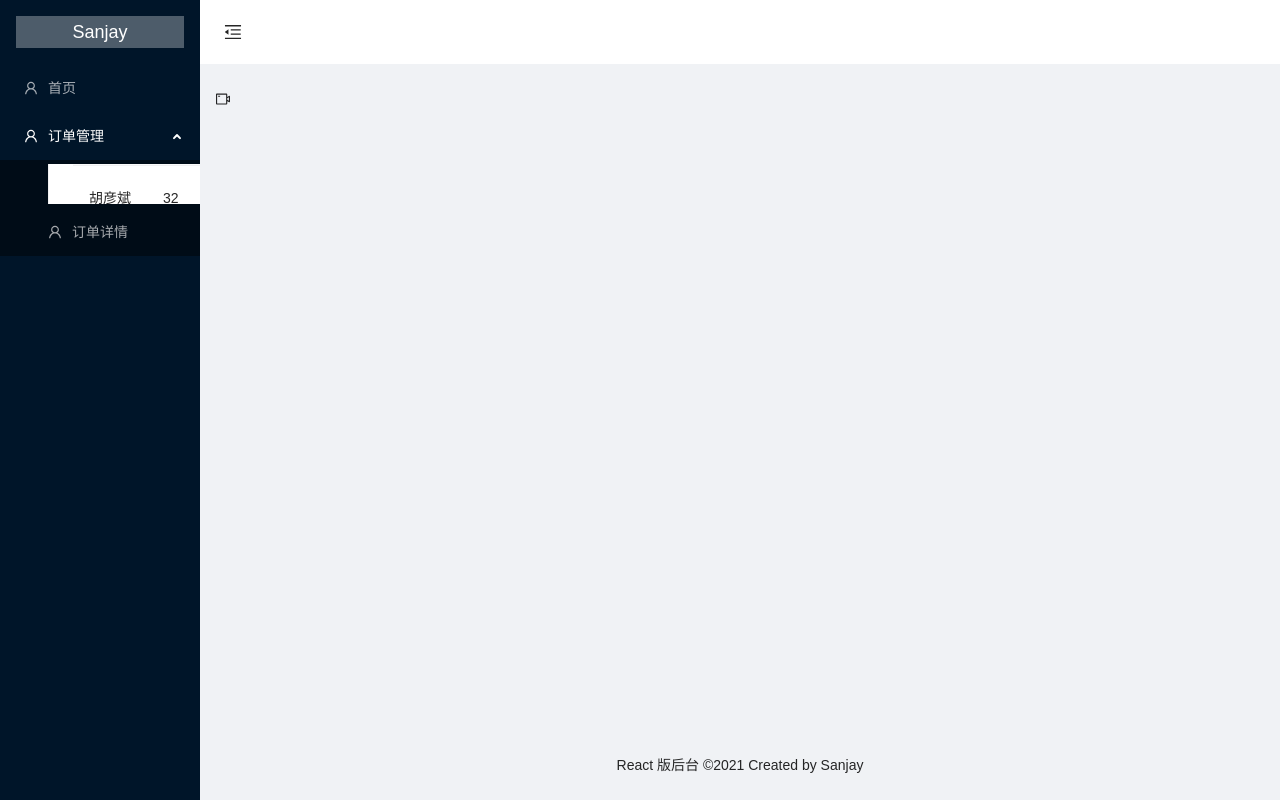
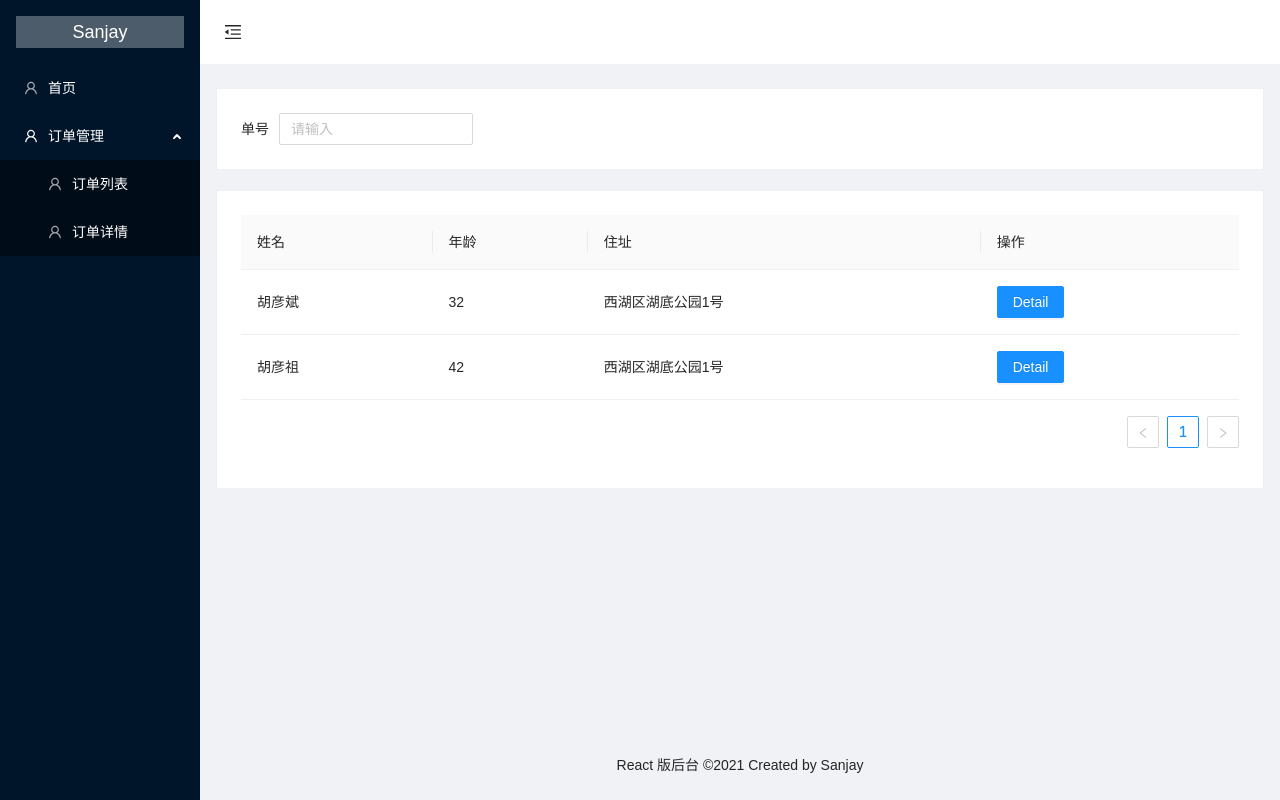
Before and after one commit to sanjayheaven/manage-react, a React app in the folder my-app/: page / in a window 1280 px wide. Both pictures are taken after a click on the element "订单管理". Built offline with nearby package versions, Linux system fonts and the light colour scheme.

Commit message:
封装列表

```diff
--- a/my-app/src/components/listInfo/index.js
+++ b/my-app/src/components/layout/listInfo/index.js
@@ -1,6 +1,6 @@
 import React from "react"
 import { Card, Table, Button, Row, Col } from "antd"
-import SelectName from "../select/selectName"
+import SelectName from "../../select/selectName"
 
 export default ({ Top, tableProps }) => {
   return (
--- a/my-app/src/layouts/index.js
+++ b/my-app/src/layouts/index.js
@@ -1,12 +1,16 @@
 import React, { useState } from "react"
 import "./index.css"
-import { Layout, Menu, Card } from "antd"
-
+import { Layout, Menu } from "antd"
+import { MenuUnfoldOutlined, MenuFoldOutlined } from "@ant-design/icons"
+import routes from "../routes"
+import NoMatch from "../pages/404"
 import {
-  MenuUnfoldOutlined,
-  MenuFoldOutlined,
-  UserOutlined,
-} from "@ant-design/icons"
+  BrowserRouter as Router,
+  Switch,
+  Route,
+  Link,
+  useRouteMatch,
+} from "react-router-dom"
 
 const Footer = () => {
   return (
@@ -29,16 +33,11 @@ const Header = ({ collapsed, setCollapsed }) => {
     </Layout.Header>
   )
 }
-import routes from "../routes"
 
 const createRoutesList = (routes) => {
-  return routes.map(
-    (item) =>
-      (item.children && (
-        <Route key={item.path} path={item.path} children={item.component}>
-          {createRoutesList(item.children)}
-        </Route>
-      )) || (
+  return routes
+    .reduce((acc, item) => {
+      acc.push(
         <Route
           key={item.path}
           path={item.path}
@@ -46,9 +45,16 @@ const createRoutesList = (routes) => {
           children={item.component}
         ></Route>
       )
-  )
+      if (item.children) {
+        let children = createRoutesList(item.children)
+        acc = [...acc, ...children]
+        return acc
+      }
+      return acc
+    }, [])
+    .concat(<Route key="*" path="*" children={<NoMatch />}></Route>)
 }
-
+console.log(createRoutesList(routes), 11111)
 const createRoutesMenu = (routes) => {
   return routes.map(
     (item) =>
@@ -58,26 +64,37 @@ const createRoutesMenu = (routes) => {
         </Menu.SubMenu>
       )) || (
         <Menu.Item key={item.path} icon={item.icon}>
-          <Link to={item.path}>{item.name}</Link>
+          <MenuLink {...item}></MenuLink>
         </Menu.Item>
       )
   )
 }
-
+const MenuLink = (props) => {
+  let match = useRouteMatch({
+    path: props.path,
+    exact: props.exact,
+  })
+  console.log("看看匹配的路由  1212121212", match)
+  return (
+    <Link style={{ color: "white" }} to={props.path}>
+      {props.name}
+    </Link>
+  )
+}
 const Sider = ({ collapsed = false }) => {
+  let urlMatch = useRouteMatch()
+  // 要高量菜单项
+  console.log("看看匹配的路由", urlMatch)
   return (
     <Layout.Sider trigger={null} collapsible collapsed={collapsed}>
       <div className="logo">Sanjay</div>
+      {/* <SideMenu></SideMenu> */}
       <Menu theme="dark" mode="inline">
         {createRoutesMenu(routes)}
       </Menu>
     </Layout.Sider>
   )
 }
-
-import { BrowserRouter as Router, Switch, Route, Link } from "react-router-dom"
-
-console.log(createRoutesList(routes), 111111)
 
 export default (props) => {
   const [collapsed, setCollapsed] = useState(false)
--- /dev/null
+++ b/my-app/src/pages/404.js
@@ -0,0 +1,12 @@
+import React from "react"
+import { Result, Button } from "antd"
+export default () => {
+  return (
+    <Result
+      status="404"
+      title="404"
+      subTitle="Sorry, the page you visited does not exist."
+      extra={<Button type="primary">Back Home</Button>}
+    />
+  )
+}
--- a/my-app/src/pages/order/index.js
+++ b/my-app/src/pages/order/index.js
@@ -1,5 +1,5 @@
 import orderInfo from "./orderInfo"
-import orderDetal from "./orderDetal"
+import orderDetail from "./orderDetail"
 export const OrderInfo = orderInfo
-export const OrderDetal = orderDetal
+export const OrderDetail = orderDetail
 export default []
--- a/my-app/src/pages/order/orderDetail.js
+++ b/my-app/src/pages/order/orderDetail.js
@@ -1,4 +1,5 @@
 import React from "react"
+import { useParams } from "react-router-dom"
 export default () => {
   let { id } = useParams()
   return <div>Now showing post {id}</div>
--- a/my-app/src/pages/order/orderInfo.js
+++ b/my-app/src/pages/order/orderInfo.js
@@ -1,6 +1,8 @@
 import React from "react"
 import { Card, Table, Button, Row, Col } from "antd"
 import SelectName from "../../components/select/selectName"
+import { Switch, Route, Link, useRouteMatch } from "react-router-dom"
+import { OrderDetail } from "./index"
 const dataSource = [
   { key: "1", name: "胡彦斌", age: 32, address: "西湖区湖底公园1号" },
   { key: "2", name: "胡彦祖", age: 42, address: "西湖区湖底公园1号" },
@@ -14,10 +16,26 @@ const columns = [
     title: "操作",
     dataIndex: "action",
     key: "action",
-    render: (text, record) => <Button type="primary">Detail</Button>,
+    render: (text, record) => {
+      let { url } = useRouteMatch()
+      console.log(url, "准备跳转详情")
+      return (
+        <div>
+          <Link to={`/order/${record.key}`}>
+            <Button type="primary">Detail</Button>
+          </Link>
+          {/* <Switch>
+            <Route path={`/order/:id`}>
+              <div>hello</div>
+              <OrderDetail />
+            </Route>
+          </Switch> */}
+        </div>
+      )
+    },
   },
 ]
-import Info from "../../components/listInfo/index.js"
+import Info from "../../components/layout/listInfo/index.js"
 export default () => {
   const Top = () => {
     return (
--- a/my-app/src/routes/index.js
+++ b/my-app/src/routes/index.js
@@ -1,38 +1,37 @@
 import React from "react"
-import {
-  MenuUnfoldOutlined,
-  MenuFoldOutlined,
-  UserOutlined,
-  VideoCameraOutlined,
-  UploadOutlined,
-} from "@ant-design/icons"
+import { UserOutlined } from "@ant-design/icons"
 import { OrderInfo, OrderDetail } from "../pages/order/index"
 const routes = [
   {
     path: "/",
     name: "首页",
+    exact: true,
     icon: <UserOutlined />,
-    component: <VideoCameraOutlined />,
+    component: <OrderInfo />,
   },
   {
     path: "/order",
     name: "订单管理",
     icon: <UserOutlined />,
-    component: <VideoCameraOutlined />,
+    // component: <UserOutlined />,
     children: [
       {
         path: "/order/orderInfo",
         name: "订单列表",
-        icon: <OrderInfo />,
+        icon: <UserOutlined />,
+        component: <OrderInfo />,
       },
       {
         path: "/order/:id",
         name: "订单详情",
+        hidden: true,
         icon: <UserOutlined />,
+        component: <OrderDetail />,
       },
     ],
   },
 ]
+
 export const rootSubmenuKeys = routes
   .map((item) => {
     return (item.children && item.children.length && item.path) || ""
```
